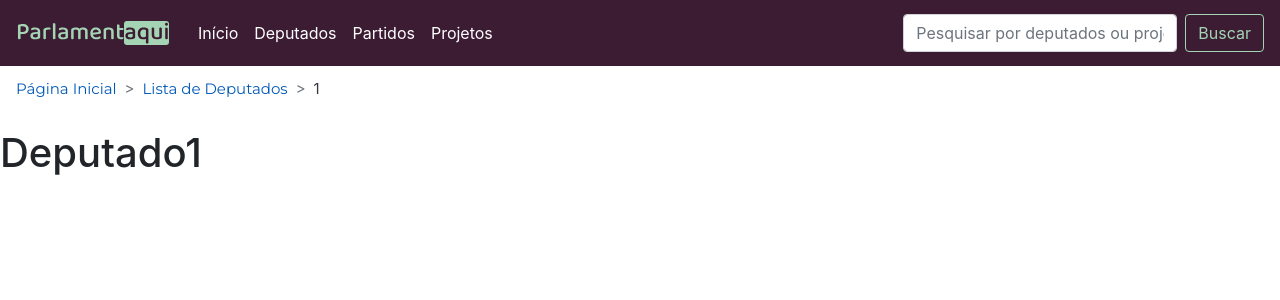
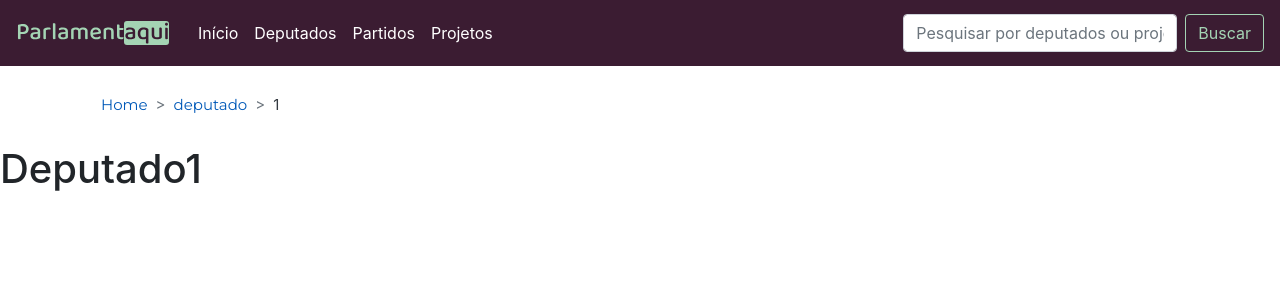
Before and after one commit to parlamentaqui/frontend, a React (Create React App) app: page /deputado/1 in a window 1280 px wide. Shown: the top 300 px of the page. Built offline with nearby package versions, Linux system fonts and the light colour scheme.

Commit message:
Signed-off-by: Eduarda Rodrigues Tavares <erteduarda@gmail.com> Signed-off-by: Cibele Freitas Goudinho <cibelegoudinho13@gmail.com>
Co-authored-by: Eduarda Rodrigues Tavares <erteduarda@gmail.com>
Co-authored-by: Cibele Freitas Goudinho <cibelegoudinho13@gmail.com>

```diff
--- a/src/App.js
+++ b/src/App.js
@@ -9,11 +9,13 @@ import 'bootstrap/dist/css/bootstrap.min.css';
 import ProjectsScreen from './screens/ProjectsScreen';
 import PartyScreen from './screens/PartyScreen';
 import SearchScreen from './screens/SearchScreen';
+import Breadcrumbs from './components/Breadcrumb/Breadcrumbs';
 
 function App() {
   return (
     <main>
       <TopBar />
+      <Breadcrumbs />
       <Switch>
         <Route path="/" component={Home} exact />
         <Route path="/deputado/:id" component={DeputyProfileScreen} />
--- /dev/null
+++ b/src/components/Breadcrumb/Breadcrumbs.js
@@ -0,0 +1,39 @@
+import React from 'react';
+import './breadcrumbs.css';
+import {
+  Breadcrumb, Container
+} from 'react-bootstrap';
+import { withRouter } from 'react-router-dom';
+
+const Breadcrumbs = (props) => {
+  const {
+    history,
+    location: { pathname }
+  } = props;
+  const pathnames = pathname.split('/').filter((x) => x);
+  return (
+    <Container className="mb-3 mt-3">
+      <Breadcrumb aria-label="breadcrumb">
+        {pathnames.length > 0 ? (
+          <Breadcrumb.Item onClick={() => history.push('/')}>Home</Breadcrumb.Item>
+        ) : (
+          <div />
+        )}
+        {pathnames.map((name, index) => {
+          const routeTo = `/${pathnames.slice(0, index + 1).join('/')}`;
+          const isLast = index === pathnames.length - 1;
+          return isLast ? (
+            <Breadcrumb.Item active key={name}>{name}</Breadcrumb.Item>
+          ) : (
+            <Breadcrumb.Item key={name} onClick={() => history.push(routeTo)}>
+              {name}
+            </Breadcrumb.Item>
+          );
+        })}
+      </Breadcrumb>
+    </Container>
+
+  );
+};
+
+export default withRouter(Breadcrumbs);
--- a/src/components/Breadcrumb/breadcrumb.css
+++ b/src/components/Breadcrumb/breadcrumbs.css
@@ -23,5 +23,5 @@
     list-style: none;
     background-color: white;
     border-radius: .25rem;
-    font-size: 15px
+    font-size: 15px;
 };
--- a/src/screens/DeputiesScreen.js
+++ b/src/screens/DeputiesScreen.js
@@ -1,15 +1,9 @@
 import React from 'react';
-import { Breadcrumb, BreadcrumbItem } from 'react-bootstrap';
 import 'bootstrap/dist/css/bootstrap.min.css';
-import '../components/Breadcrumb/breadcrumb.css';
 
 function DeputiesScreen() {
   return (
     <main>
-      <Breadcrumb>
-        <BreadcrumbItem href="/">Página Inicial</BreadcrumbItem>
-        <BreadcrumbItem active>Lista de Deputados</BreadcrumbItem>
-      </Breadcrumb>
       <h1>Lista de deputados</h1>
     </main>
   );
--- a/src/screens/DeputyProfileScreen.js
+++ b/src/screens/DeputyProfileScreen.js
@@ -1,7 +1,5 @@
 import React from 'react';
-import { Breadcrumb, BreadcrumbItem } from 'react-bootstrap';
 import 'bootstrap/dist/css/bootstrap.min.css';
-import '../components/Breadcrumb/breadcrumb.css';
 
 function DeputyProfileScreen(props) {
   const { match } = props;
@@ -9,11 +7,6 @@ function DeputyProfileScreen(props) {
 
   return (
     <main>
-      <Breadcrumb>
-        <BreadcrumbItem href="/">Página Inicial</BreadcrumbItem>
-        <BreadcrumbItem href="/deputados">Lista de Deputados</BreadcrumbItem>
-        <BreadcrumbItem active>{id}</BreadcrumbItem>
-      </Breadcrumb>
       <h1>
         Deputado
         {id}
--- a/src/screens/PartyScreen.js
+++ b/src/screens/PartyScreen.js
@@ -1,15 +1,9 @@
 import React from 'react';
-import { Breadcrumb, BreadcrumbItem } from 'react-bootstrap';
 import 'bootstrap/dist/css/bootstrap.min.css';
-import '../components/Breadcrumb/breadcrumb.css';
 
 function PartyScreen() {
   return (
     <main>
-      <Breadcrumb>
-        <BreadcrumbItem href="/">Página Inicial</BreadcrumbItem>
-        <BreadcrumbItem active>Lista de Partidos</BreadcrumbItem>
-      </Breadcrumb>
       <h1>Lista de partidos</h1>
     </main>
   );
--- a/src/screens/ProjectsScreen.js
+++ b/src/screens/ProjectsScreen.js
@@ -1,15 +1,9 @@
 import React from 'react';
-import { Breadcrumb, BreadcrumbItem } from 'react-bootstrap';
 import 'bootstrap/dist/css/bootstrap.min.css';
-import '../components/Breadcrumb/breadcrumb.css';
 
 function ProjectsScreen() {
   return (
     <main>
-      <Breadcrumb>
-        <BreadcrumbItem href="/">Página Inicial</BreadcrumbItem>
-        <BreadcrumbItem active>Lista de Projetos</BreadcrumbItem>
-      </Breadcrumb>
       <h1>Lista de projetos</h1>
     </main>
   );
--- a/src/screens/SearchScreen.js
+++ b/src/screens/SearchScreen.js
@@ -1,14 +1,8 @@
 import React from 'react';
-import { Breadcrumb, BreadcrumbItem } from 'react-bootstrap';
-import '../components/Breadcrumb/breadcrumb.css';
 
 function SearchScreen() {
   return (
     <main>
-      <Breadcrumb>
-        <BreadcrumbItem href="/">Página Inicial</BreadcrumbItem>
-        <BreadcrumbItem active>Busca</BreadcrumbItem>
-      </Breadcrumb>
       <h1>SearchScreen</h1>
     </main>
   );
```
